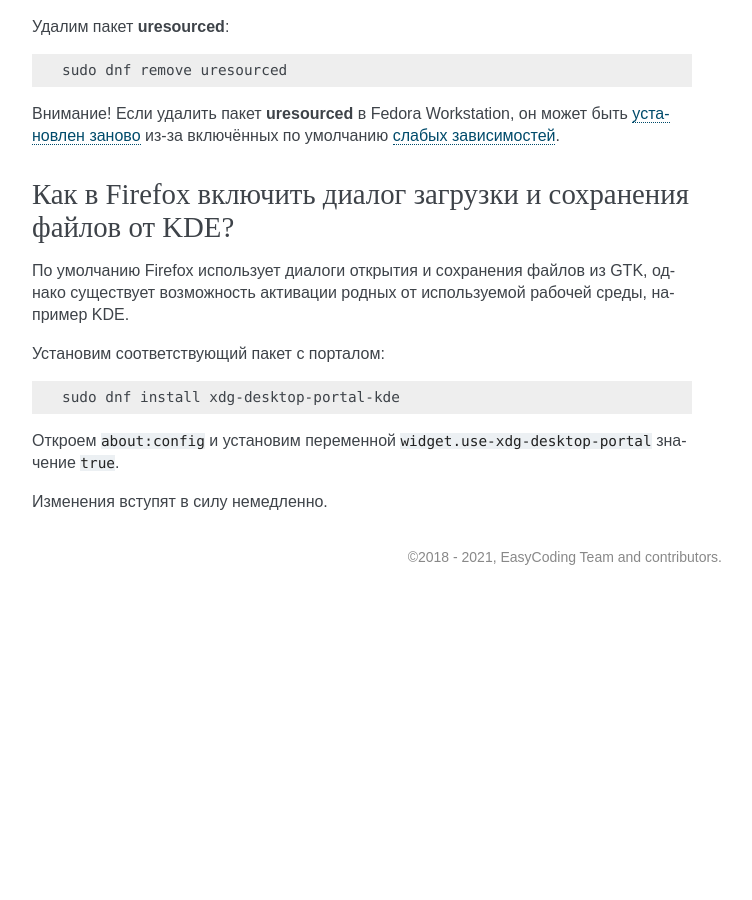
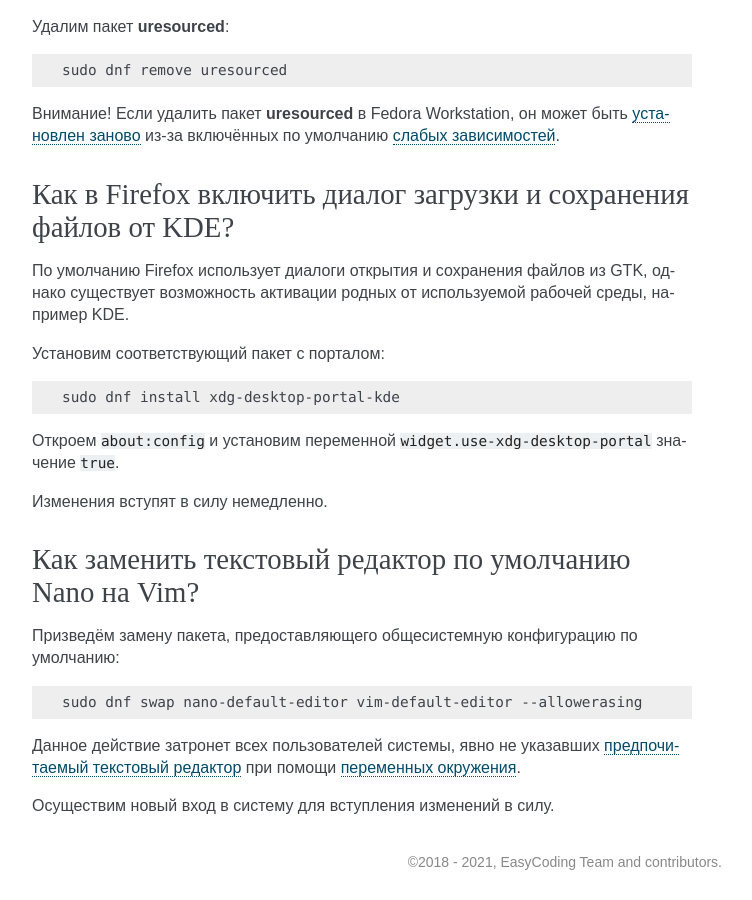
Before and after one commit to RussianFedora/FAQ, a Sphinx documentation site: the page built from source/using-applications.rst, in a window 1280 px wide and 900 px high, scrolled down 23965 px. Shown: the whole window, without its empty margins (388-1140 px from the left). Built offline with Sphinx 7.4.7, drawn with Linux system fonts in a browser that asks for light colours; comment, search, counter and statistics services are not loaded; before the commit the page ends 24560 px from its top, so only the background shows below that; some of the changed text lies outside the part shown.

Commit message:
Added question about replacing nano to vim as the default text editor.

```diff
--- a/source/using-applications.rst
+++ b/source/using-applications.rst
@@ -1339,3 +1339,19 @@
 Откроем ``about:config`` и установим переменной ``widget.use-xdg-desktop-portal`` значение ``true``.
 
 Изменения вступят в силу немедленно.
+
+.. index:: text editor, text, editor, vim, nano
+.. _nano-to-vim:
+
+Как заменить текстовый редактор по умолчанию Nano на Vim?
+=============================================================
+
+Призведём замену пакета, предоставляющего общесистемную конфигурацию по умолчанию:
+
+.. code-block:: text
+
+    sudo dnf swap nano-default-editor vim-default-editor --allowerasing
+
+Данное действие затронет всех пользователей системы, явно не указавших :ref:`предпочитаемый текстовый редактор <editor-selection>` при помощи :ref:`переменных окружения <env-set>`.
+
+Осуществим новый вход в систему для вступления изменений в силу.
```
